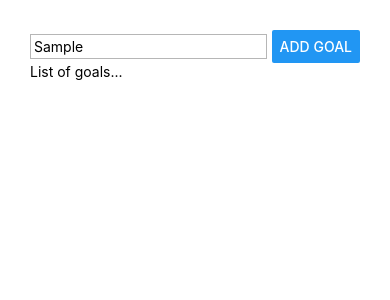
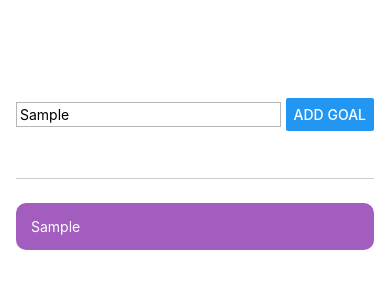
Before and after one commit to ljh37694/ReactNativeUdemy, a React Native app in the folder RNCourse/: screen / in a window 390 px wide. Both pictures are taken after typing "Sample" into the empty fields and a click on the button "ADD GOAL". Shown: the top 300 px of the page. Built offline with nearby package versions, Linux system fonts and the light colour scheme.

Commit message:
goal 추가 기능 및 css와의 차이점 실습

```diff
--- a/RNCourse/App.js
+++ b/RNCourse/App.js
@@ -1,16 +1,39 @@
-import { Button, StyleSheet, Text, TextInput, View } from 'react-native';
+import { useState } from "react";
+import { Button, StyleSheet, Text, TextInput, View } from "react-native";
 
 export default function App() {
+  const [enteredGoalText, setEnteredGoalText] = useState("");
+  const [courseGoals, setCourseGoals] = useState([]);
+
+  const goalInputHandler = (enteredText) => {
+    setEnteredGoalText(enteredText);
+  };
+
+  const addGoalHandler = () => {
+    setCourseGoals((currentCousrseGoals) => [
+      ...currentCousrseGoals,
+      enteredGoalText,
+    ]);
+  };
+
   return (
     <View style={styles.appContainer}>
       <View style={styles.inputContainer}>
-        <TextInput style={styles.textInput} placeholder='Your course goal' />
-        <Button title='Add Goal' />
+        <TextInput
+          style={styles.textInput}
+          placeholder="Your course goal"
+          onChangeText={goalInputHandler}
+        />
+        <Button title="Add Goal" onPress={addGoalHandler} />
       </View>
-      <View>
-        <Text>
-          List of goals...
-        </Text>
+      <View style={styles.goalsContainer}>
+        {courseGoals.map((goal, idx) => {
+          return (
+            <View style={styles.goalItem} key={idx}>
+              <Text style={styles.goalText}>{goal}</Text>
+            </View>
+          );
+        })}
       </View>
     </View>
   );
@@ -18,18 +41,36 @@ export default function App() {
 
 const styles = StyleSheet.create({
   appContainer: {
-    padding: 30,
+    flex: 1,
+    paddingTop: 50,
+    paddingHorizontal: 16,
   },
   inputContainer: {
-    flexDirection: 'row',
+    flex: 1,
+    flexDirection: "row",
     alignItems: "center",
     justifyContent: "space-between",
+    borderBottomColor: "#cccccc",
+    borderBottomWidth: 1,
+    marginBottom: 24,
   },
   textInput: {
     borderWidth: 1,
-    borderColor: '#b6b6b6ff',
-    width: '80%',
+    borderColor: "#b6b6b6ff",
+    width: "80%",
     padding: 3,
-    marginRight: 5
+    marginRight: 5,
+  },
+  goalsContainer: {
+    flex: 5,
+  },
+  goalItem: {
+    padding: 15,
+    backgroundColor: "#a25dbfff",
+    borderRadius: 10,
+    marginBottom: 5,
+  },
+  goalText: {
+    color: "#fff",
   },
 });
```
